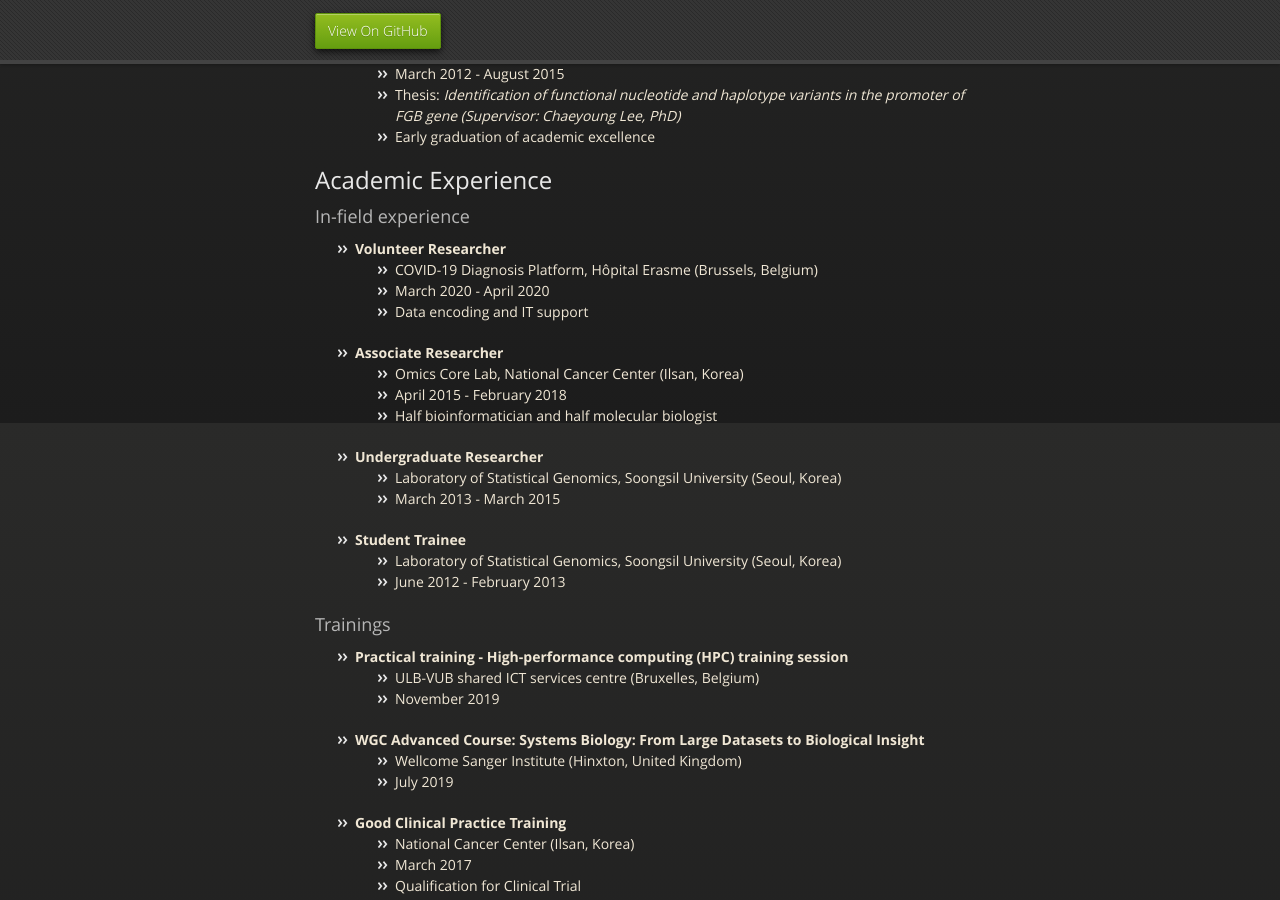
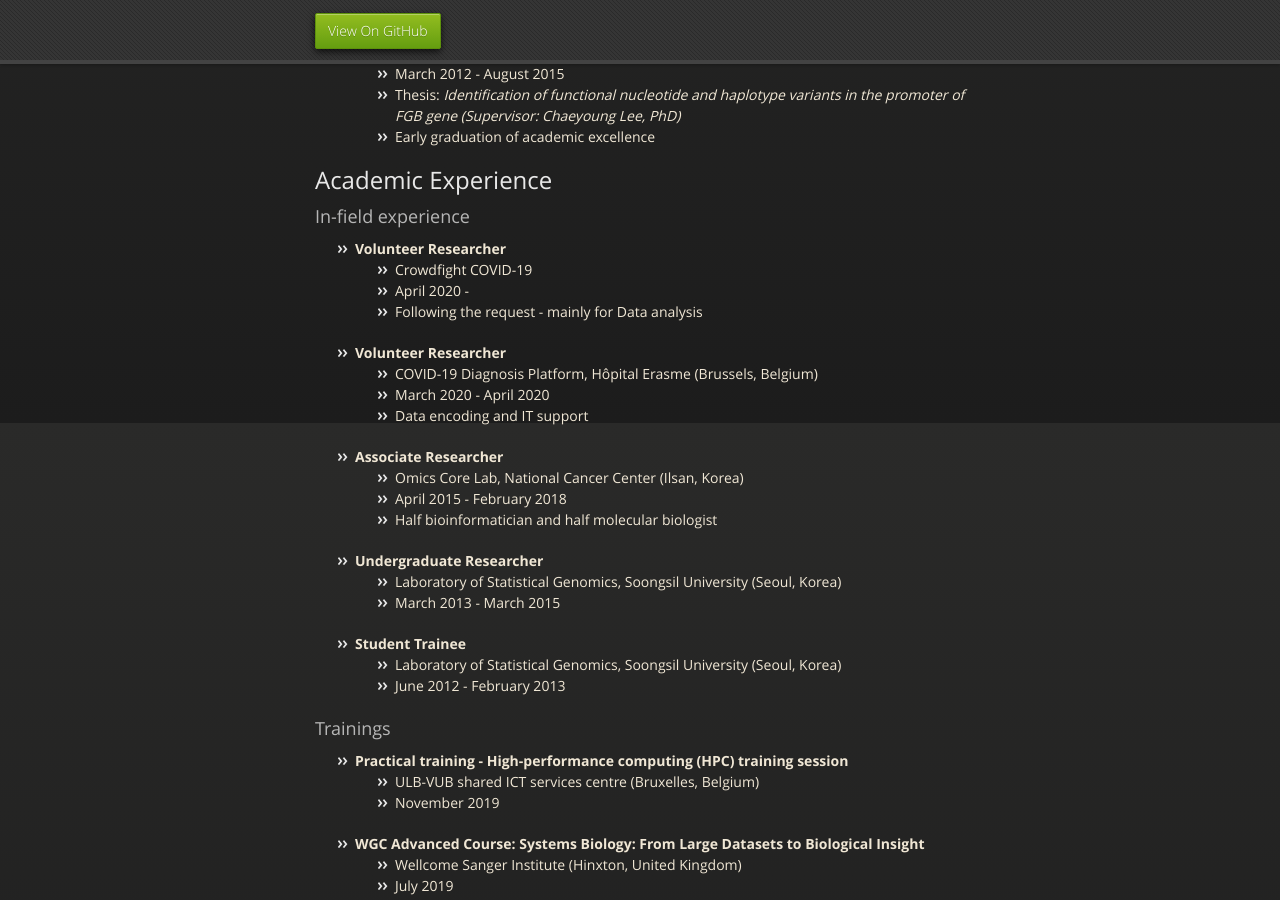
Before and after one commit to yurasong/yurasong.github.io, a Jekyll site: the page built from index.md, in a window 1280 px wide and 900 px high, scrolled down 1377 px. Built offline with Jekyll 4.4.1, drawn with Linux system fonts in a browser that asks for light colours; our own code applies the rules of GitHub Pages for plain Markdown files.

Commit message:
Update index.md

```diff
--- a/index.md
+++ b/index.md
@@ -51,6 +51,11 @@ My ultimate goal studying bioinformatics and cancer biology is finding the new w
 ## Academic Experience
 
 ### In-field experience
+
+- **Volunteer Researcher**
+  - Crowdfight COVID-19
+  - April 2020 -
+  - Following the request - mainly for Data analysis
 
 - **Volunteer Researcher**
   - COVID-19 Diagnosis Platform, Hôpital Erasme (Brussels, Belgium)
```
